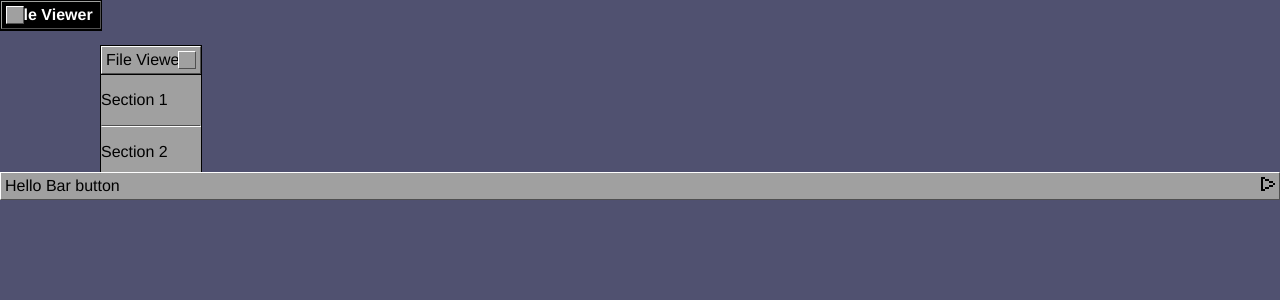
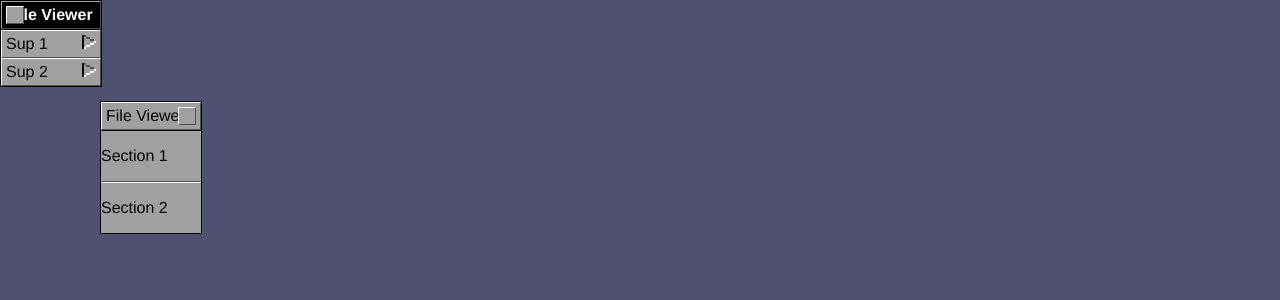
Before and after one commit to aburd/open-step-os-react, a React (Create React App) app: page / in a window 1280 px wide. Shown: the top 300 px of the page. Built offline with nearby package versions, Linux system fonts and the light colour scheme.

Commit message:
fix button menu

```diff
--- a/src/components/ArrowRight.scss
+++ b/src/components/ArrowRight.scss
@@ -1,5 +1,13 @@
 @import 'styles/colors';
 
 .ArrowRight {
-
+  .rect--left {
+    fill: #000;
+  }
+  .rect--top {
+    fill: $border-menu-dark;
+  }
+  .rect--bottom {
+    fill: $border-menu-light;
+  }
 }
--- a/src/components/Desktop.tsx
+++ b/src/components/Desktop.tsx
@@ -10,7 +10,14 @@ export default function Desktop() {
         title="File Viewer"
         initialPosition={{ x: 0, y: 0}}
         active
-      />
+      >
+        <BarButton
+          text="Sup 1"
+        />
+        <BarButton
+          text="Sup 2"
+        />
+      </Window>
 
       <br />
 
@@ -23,9 +30,6 @@ export default function Desktop() {
         <hr />
         <p>Section 2</p>
       </Window>
-      <BarButton
-        text="Hello Bar button"
-      />
     </div>
   )
 }
```
